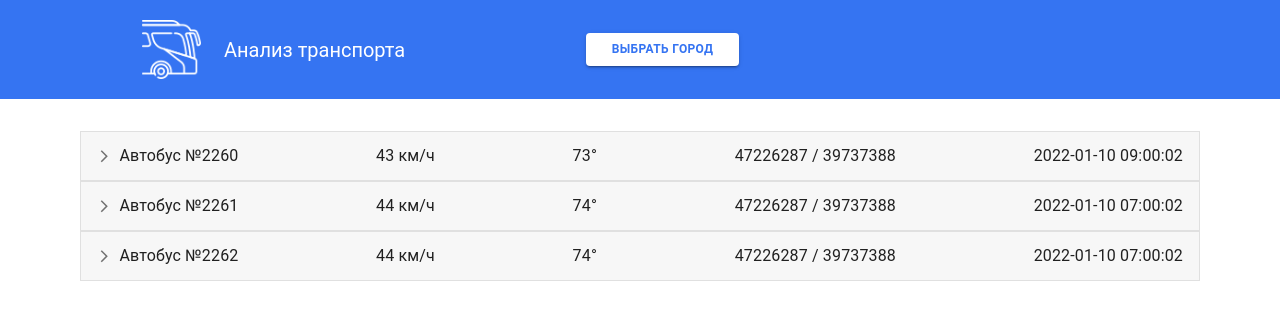
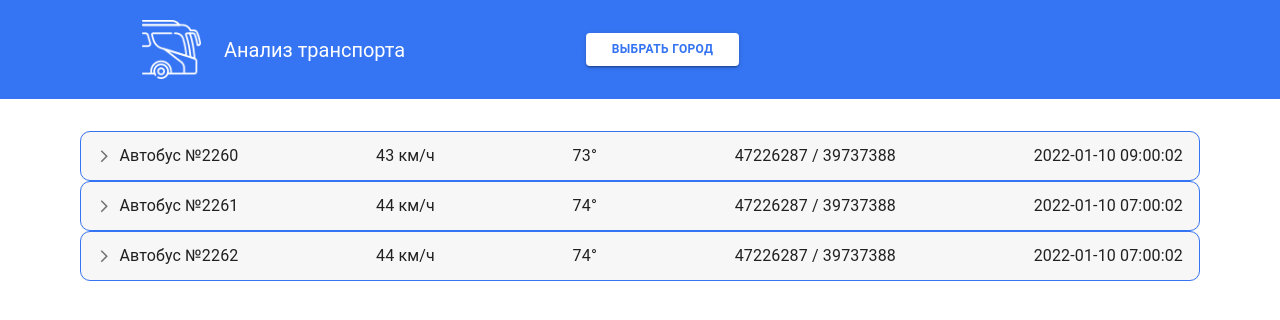
Before and after one commit to qbLua/hack-transport-map, a React (Create React App) app: page / in a window 1280 px wide. Shown: the top 320 px of the page. Built offline with nearby package versions, Linux system fonts and the light colour scheme.

Commit message:
стили для аккордеона

```diff
--- a/src/components/Content.jsx
+++ b/src/components/Content.jsx
@@ -13,9 +13,14 @@ import ListItemText from '@mui/material/ListItemText';
 const Accordion = styled((props) => (
     <MuiAccordion elevation={0} square {...props} />
 ))(({ theme }) => ({
-  border: `1px solid ${theme.palette.divider}`,
+    border: `1px solid #3574F2`,
+    borderRadius: "10px",
     '&:before': {
         display: 'none',
+    },
+    '&.Mui-expanded': {
+        borderRadius: "10px",
+        borderTop: `1px solid #3574F2`,
     },
 }));
 
@@ -36,10 +41,15 @@ const AccordionSummary = styled((props) => (
     '& .MuiAccordionSummary-content': {
         marginLeft: theme.spacing(1),
     },
+    '&.Mui-expanded': {
+        borderRadius: "10px 10px 0 0",
+        backgroundColor: '#3574F2',
+        color: 'white',
+    },
 }));
 
 const AccordionDetails = styled(MuiAccordionDetails)(({ theme }) => ({
-  borderTop: '1px solid rgba(0, 0, 0, .125)',
+  borderTop: '1px solid  #3574F2',
   padding: '0px'
 }));
 
--- a/src/index.css
+++ b/src/index.css
@@ -86,6 +86,9 @@ details[open] .expand{
   padding: 1em 2em;
   border-radius: 0.5em;
   border: 3px solid #3574F2;
+  display: flex;
+  justify-content: center;
+  align-items: center;
 }
 
 
```
Lines whose indentation alone changed are shown as unchanged.
